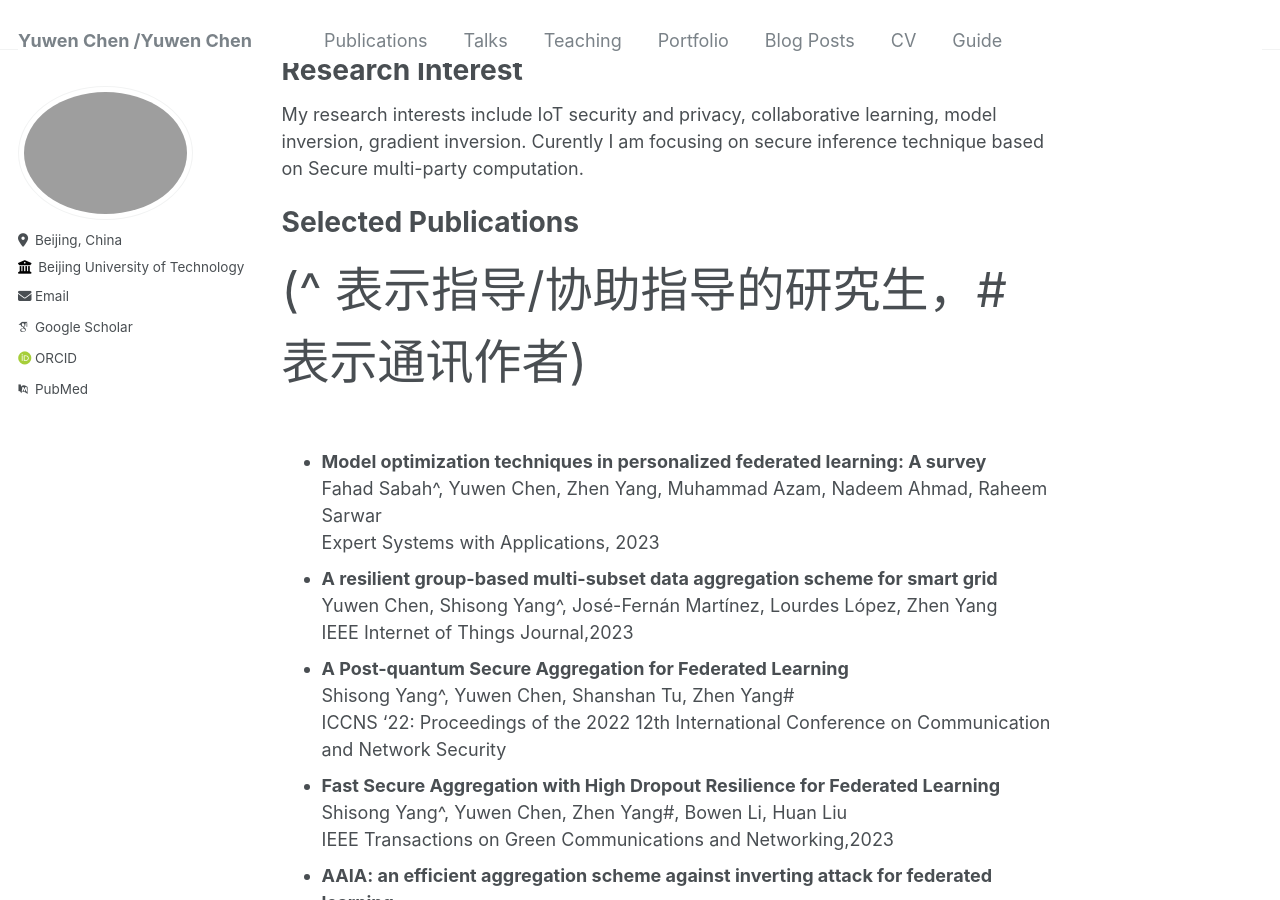
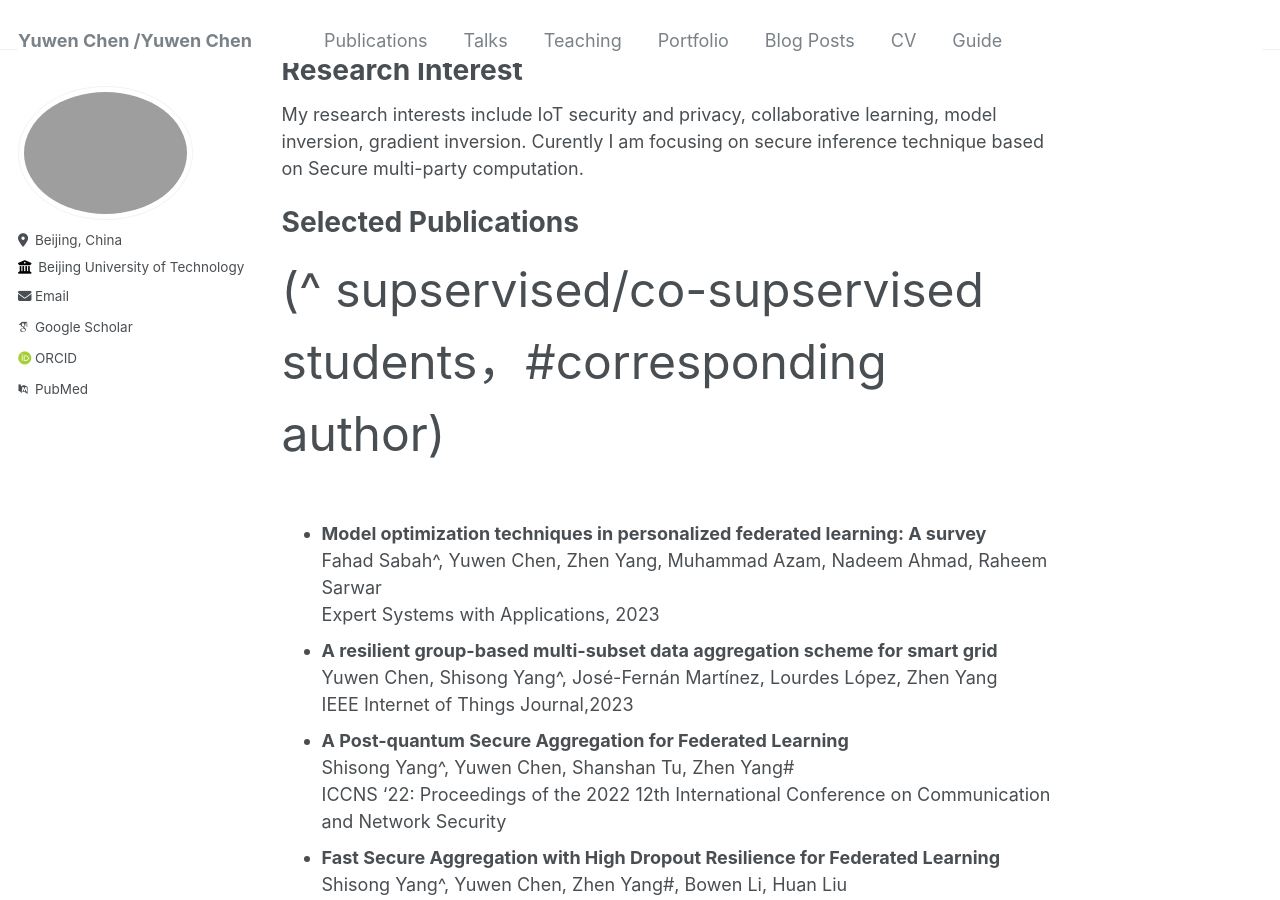
Before and after one commit to SevenBruce/sevenbruce.github.io, a Jekyll site: the page built from _pages/about.md, in a window 1280 px wide and 900 px high, scrolled down 341 px. Built offline with Jekyll 4.4.1, drawn with Linux system fonts in a browser that asks for light colours; some web fonts are replaced.

Commit message:
Update about.md

```diff
--- a/_pages/about.md
+++ b/_pages/about.md
@@ -19,7 +19,7 @@ My research interests include IoT security and privacy, collaborative learning,
 
 Selected Publications
 ======
- <font size=10 >(^ 表示指导/协助指导的研究生，#表示通讯作者)</font> <br/>
+ <font size=10 >(^ supservised/co-supservised students，#corresponding author)</font> <br/>
 *    **Model optimization techniques in personalized federated learning: A survey** <br/>
 Fahad Sabah^, Yuwen Chen, Zhen Yang, Muhammad Azam, Nadeem Ahmad, Raheem Sarwar <br/>
 Expert Systems with Applications, 2023 <br/>
```
